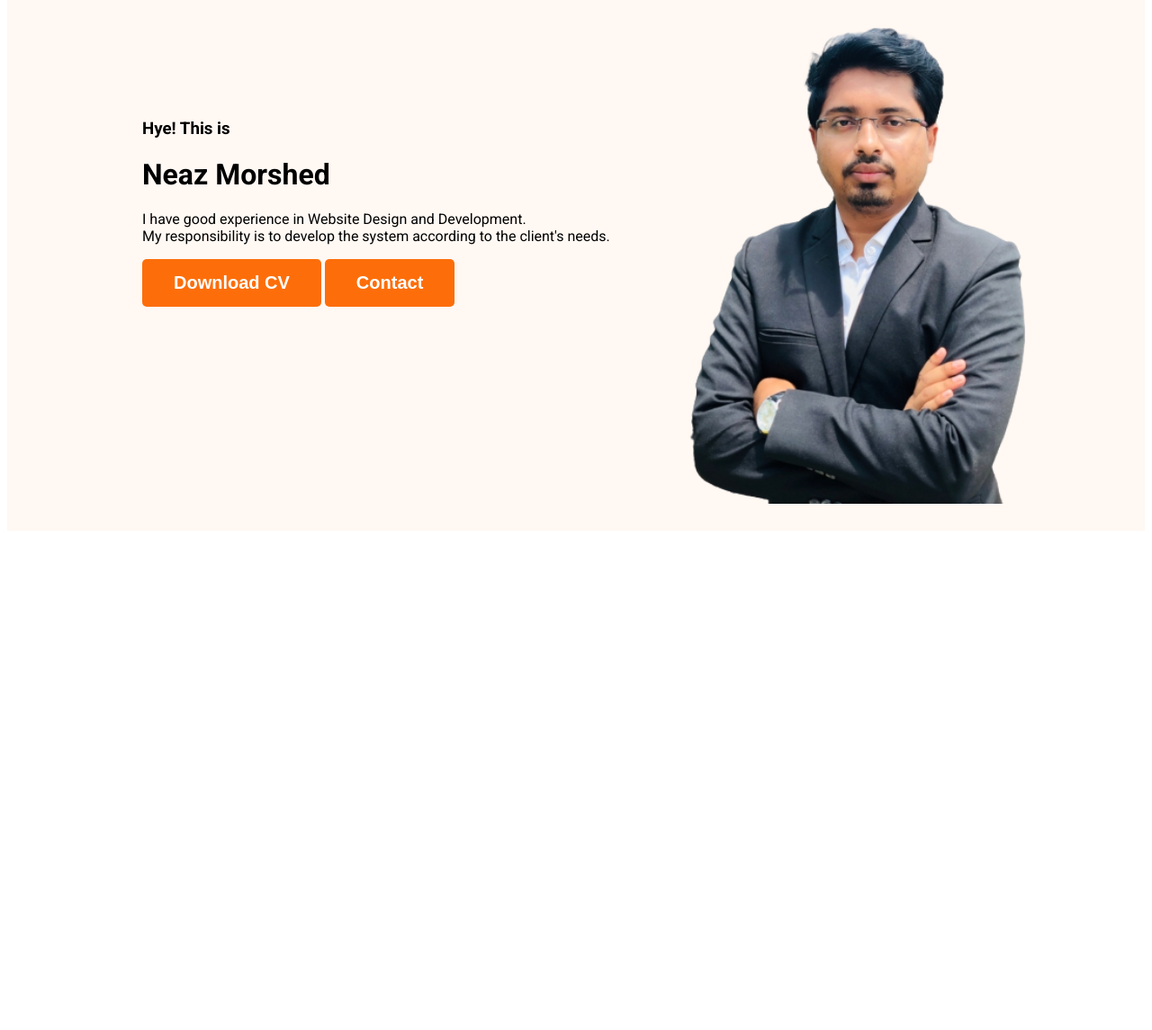
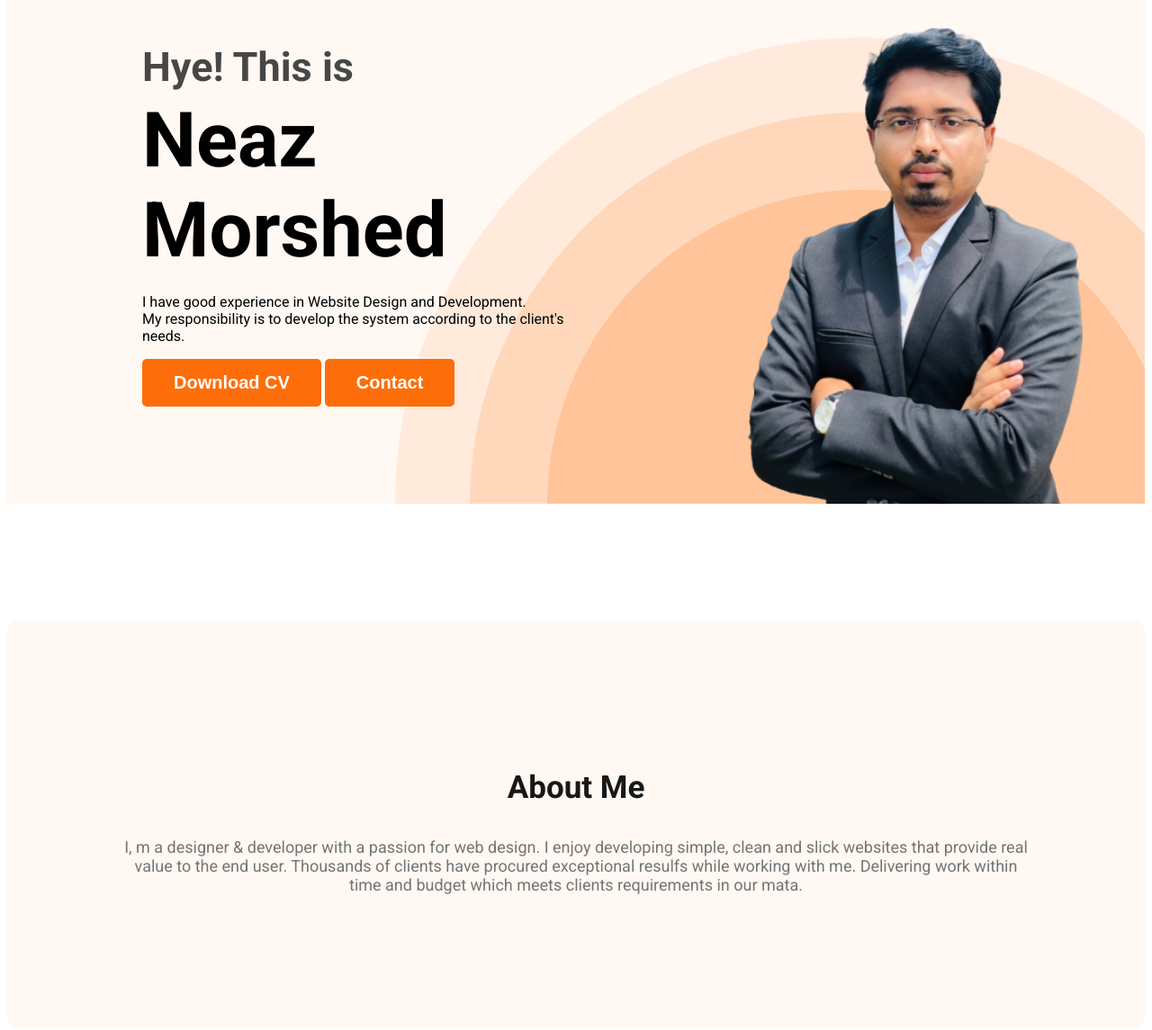
Before and after one commit to Neaz-mq/web-developer-portfolio, a plain HTML site: page index.html in a window 1280 px wide. Shown: the part 287-1432 px from the top of the page at 90% size. Before the commit the page ends 885 px from the top, so only its background shows below. Drawn offline with Linux system fonts and the light colour scheme.

Commit message:
about section created

```diff
--- a/index.html
+++ b/index.html
@@ -30,8 +30,8 @@
         <div class="banner">
             <div class="banner-content">
                 <h3 class="banner-gretting">Hye! This is</h3>
-                <h1 class="banner-ttle">Neaz Morshed</h1>
-                <p>I have good experience in Website Design and Development. <br>
+                <h1 class="banner-title">Neaz Morshed</h1>
+                <p class="banner-description">I have good experience in Website Design and Development. <br>
                     My responsibility is to develop the system according to the client's needs. </p>
 
                     <button class="btn-primary">Download CV</button>
@@ -44,6 +44,11 @@
 
     <main>
 
+        <section class="about">
+            <h3 class="section-title">About Me</h3>
+            <p class="section-description">I, m a designer & developer with a passion for web design. I enjoy developing simple, clean and slick websites that provide real value to the end user. Thousands of clients have procured exceptional resulfs while working with me. Delivering work within time and budget which meets clients requirements in our mata.</p>
+        </section>
+
     </main>
 
     <footer>
--- a/styles/portfolio.css
+++ b/styles/portfolio.css
@@ -18,6 +18,19 @@ body {
     font-weight: 700;
     color: white;
     padding: 15px 35px;
+}
+
+.section-title{
+    color:  #181818;
+    text-align: center;
+    font-size: 35px;
+    font-weight: 700;
+}
+
+.section-description{
+    color:  #757575;
+    text-align: center;
+    font-size: 18px;
 }
 
 /* Nav Related Styles */
@@ -54,15 +67,46 @@ nav a{
 
 .header{
     background-color: #FFF8F3;
+    background-image: url('../images/header_bg.png');
+    background-repeat: no-repeat;
+    background-position: bottom right;
 }
 
 .banner{
-    padding: 30px 30px 30px 150px;
+    padding: 30px 30px 0px 150px;
     display: flex;
     align-items: center;
+    justify-content: space-between;
 }
 
 .banner .profile-pic{
     width: 500px;
 
 }
+
+.banner-gretting{
+    font-size: 45px;
+    color: #474747;
+    margin-bottom: 0;
+}
+
+.banner-title{
+    font-size: 85px;
+    font-weight: 700;
+    margin-top: 5px;
+    margin-bottom: 20px;
+}
+
+.banner-content{
+    max-width: 500px;
+}
+
+/* main section styles */
+
+/* about section styles */
+.about{
+    padding: 130px;
+    border-radius: 10px;
+    background: #FFF8F3;
+    margin: 130px 0;
+}
```
